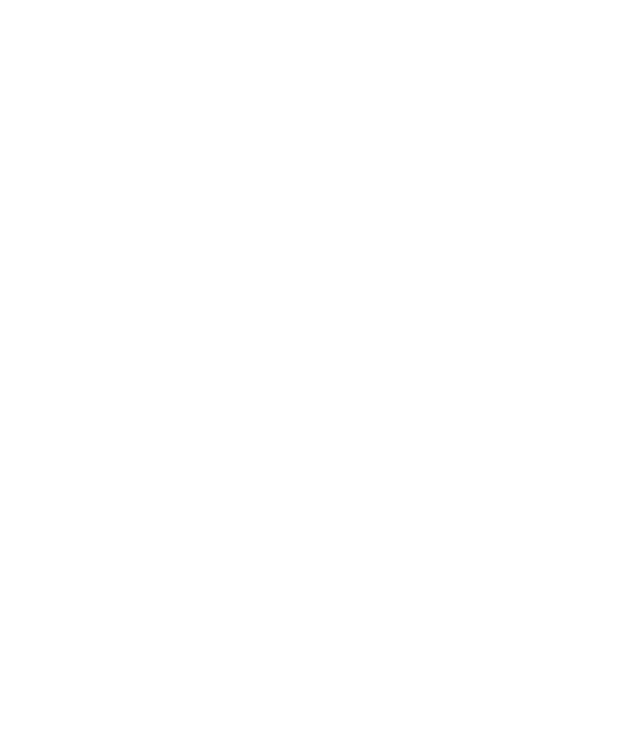
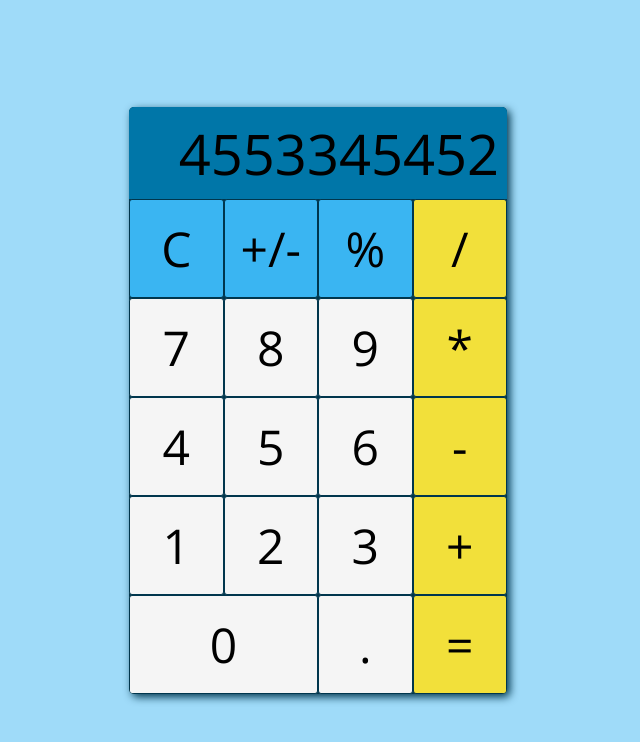
Before and after one commit to noxtua-code/calculator, a plain HTML site: page index.html in a window 1280 px wide. Shown: the whole page, without its empty margins (322-962 px from the left). Drawn offline with nearby package versions, Linux system fonts and the light colour scheme.

Commit message:
HTML elements and CSS Styling

```diff
--- a/index.html
+++ b/index.html
@@ -4,11 +4,35 @@
     <meta charset="UTF-8">
     <meta http-equiv="X-UA-Compatible" content="IE=edge">
     <meta name="viewport" content="width=device-width, initial-scale=1.0">
-    <title>Document</title>
+    <title>Calculator</title>
+    <link rel="preconnect" href="https://fonts.googleapis.com"><link rel="preconnect" href="https://fonts.gstatic.com" crossorigin><link href="https://fonts.googleapis.com/css2?family=Open+Sans&family=Raleway:wght@500&display=swap" rel="stylesheet">
     <link rel="stylesheet" href="style.css">
     <script src="script.js" defer></script>
 </head>
 <body>
-
+    <main>
+        <div class="display"><p class="'ouput">4553345452</p></div>
+        <div class="even-columns">
+            <button class="special clear">C</button>
+            <button class="special toggle">+/-</button>
+            <button class="special percentage">%</button>
+            <button class="operator divide">/</button>
+            <button class="number">7</button>
+            <button class="number">8</button>
+            <button class="number">9</button>
+            <button class="operator multiply">*</button>
+            <button class="number">4</button>
+            <button class="number">5</button>
+            <button class="number">6</button>
+            <button class="operator substract">-</button>
+            <button class="number">1</button>
+            <button class="number">2</button>
+            <button class="number">3</button>
+            <button class="operator addition">+</button>
+            <button class="number zero">0</button>
+            <button class="decimal">.</button>
+            <button class="operator equals">=</button>
+        </div>
+    </main>
 </body>
 </html>
--- a/style.css
+++ b/style.css
@@ -0,0 +1,133 @@
+:root {
+    /* Font */
+    --ff-primary: 'Open Sans', sans-serif;
+    --fs-primary: 1rem;
+    --fs-secondary: 1.5rem;
+
+    /* Colours */
+    --clr-background: hsl(200, 88%, 80%);
+    --clr-primary: hsl(0, 0%, 96%);
+    --clr-secondary-400: hsl(198, 100%, 33%);
+    --clr-secondary-600: hsl(198, 100%, 15%);
+    --clr-accent-1: hsl(200, 88%, 59%);
+    --clr-accent-2: hsl(54, 88%, 59%);
+}
+
+@media (min-width: 340px) {
+    :root {
+        --fs-primary: 2rem;
+        --fs-secondary: 2.5rem;
+    }
+}
+
+@media (min-width: 480px) {
+    :root {
+        --fs-primary: 3rem;
+        --fs-secondary: 3.5rem;
+    }
+}
+
+/* Box sizing rules */
+*,
+*::before, *::after {
+    box-sizing: border-box;
+}
+
+/* Remove default margin */
+* {
+    margin: 0;
+    padding: 0;
+    font: inherit;
+}
+
+/* Remove list styles on ul, ol elements with a list role, which suggests default styling will be removed */
+ul[role='list'], ol[role='list'] {
+    list-style: none;
+}
+
+/* Set core root defaults */
+html:focus-within {
+    scroll-behavior: smooth;
+}
+
+/* Set core body defaults */
+html, body {
+    height: 100%;
+}
+
+body {
+    text-rendering: optimizeSpeed;
+    -webkit-font-smoothing: antialiased;
+}
+
+/* A elements that don't have a class get default styles */
+a:not([class]) {
+    text-decoration-skip-ink: auto;
+}
+
+/* Make images easier to work with */
+img, picture, svg, video, canvas {
+    max-width: 100%;
+    display: block;
+}
+
+/* Allows for word wrapping if the screen gets very small */
+p, h1, h2, h3, h4, h5, h6 {
+    overflow-wrap: break-word;
+    }
+
+/* General Styling */
+
+body {
+    display: grid;
+    place-content: center;
+    font-family: var(--ff-primary);
+    background-color: var(--clr-background);
+}
+
+main {
+    box-shadow: 3px 3px 8px var(--clr-secondary-600);
+    border-radius: 5px;
+    background-color: var(--clr-secondary-600);
+    overflow: hidden;
+}
+
+.even-columns {
+    display: grid;
+    grid-template-columns: repeat(4, 1fr);
+    grid-auto-rows: 1fr;
+}
+
+.zero {
+    grid-column: span 2;
+}
+
+.display {
+    display: flex;
+    padding: 0.5rem;
+    background-color: var(--clr-secondary-400);
+    justify-content: right;
+    align-items: center;
+    font-size: var(--fs-secondary);
+}
+
+button {
+    border: 1.4px solid var(--clr-secondary-600);
+    margin: -1 -1px;
+    padding: 1rem;
+    background-color: var(--clr-primary);
+    border-radius: 3px;
+    font-size: var(--fs-primary);
+}
+
+button:hover,
+button:focus-visible {
+    opacity: 90%;
+}
+.special {
+    background-color: var(--clr-accent-1);
+}
+
+.operator {
+    background-color: var(--clr-accent-2);
+}
```
